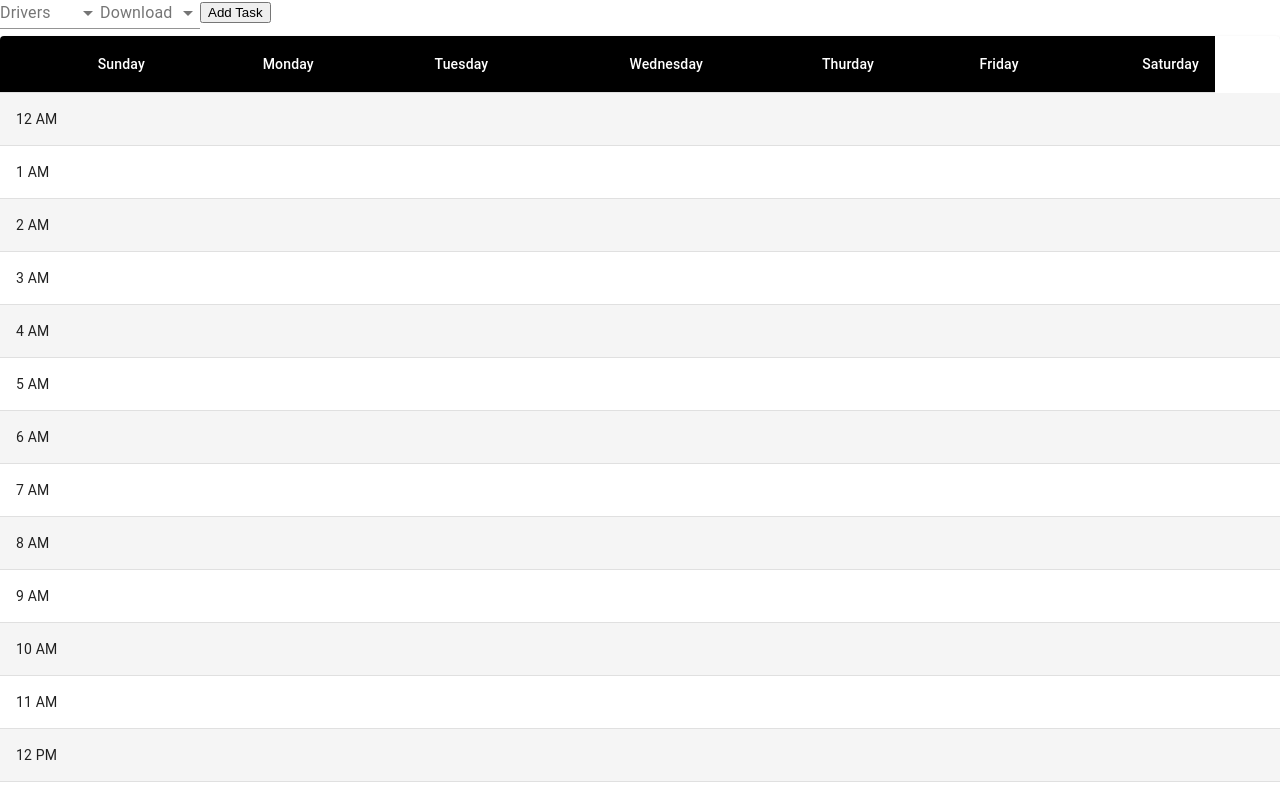
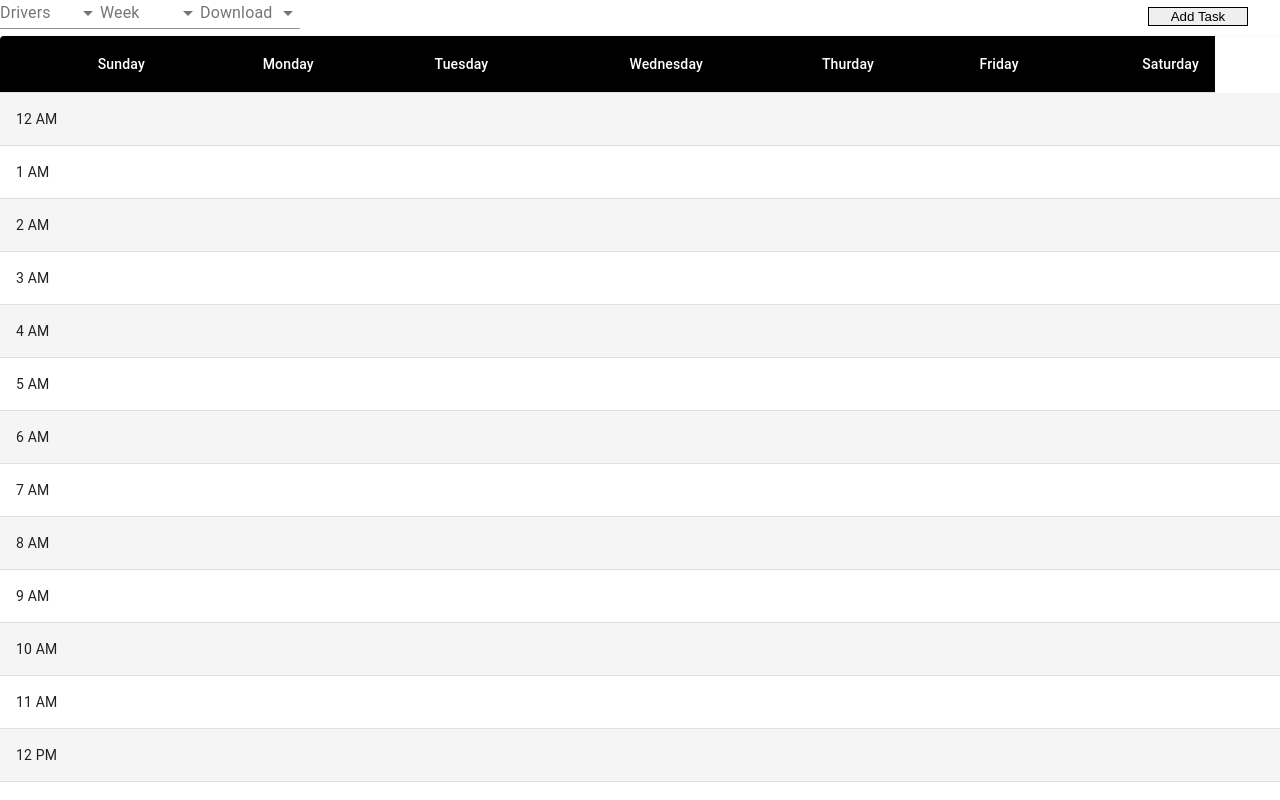
Before and after one commit to cfpcarla/task-Scheduling-project, a React (Create React App) app in the folder my-app/: page / in a window 1280 px wide. Shown: the top 800 px of the page. Built offline with nearby package versions, Linux system fonts and the light colour scheme.

Commit message:
Implemnet style Buuton from Modal and fixed the dropDown

```diff
--- a/my-app/src/App.js
+++ b/my-app/src/App.js
@@ -53,7 +53,7 @@ const SimpleModal = () => {
 
   return (
     <div>
-      <button type="button" onClick={handleOpen}>
+      <button className={classes.button} type="button" onClick={handleOpen}>
         Add Task
       </button>
       <Modal
@@ -80,6 +80,16 @@ const GroupedSelect = () => {
           <option value={1}>Petro</option>
           <option value={2}>Alex</option>
           <option value={3}>Arthur</option>
+        </Select>
+      </FormControl>
+      <FormControl className={classes.formControl}>
+        <InputLabel htmlFor="grouped-select">Week</InputLabel>
+        <Select defaultValue="" id="grouped-select">
+          <MenuItem value={1}>Week 1</MenuItem>
+          <MenuItem value={2}>week 2</MenuItem>
+          <MenuItem value={3}>week 3</MenuItem>
+          <MenuItem value={4}>week 4</MenuItem>
+          <MenuItem value={5}>week 5</MenuItem>
         </Select>
       </FormControl>
       <FormControl className={classes.formControl}>
@@ -150,10 +160,13 @@ const useStyles = makeStyles({
   paper: {
     position: "absolute",
     width: 400,
-    // backgroundColor: theme.palette.background.paper,
-    border: "2px solid #000",
-    // boxShadow: theme.shadows[5],
-    // padding: theme.spacing(2, 4, 3),
+  },
+  button: {
+    position: "absolute",
+    width: 100,
+    border: "1px solid #000",
+    top: "7px",
+    right: "32px",
   },
 });
 
```
